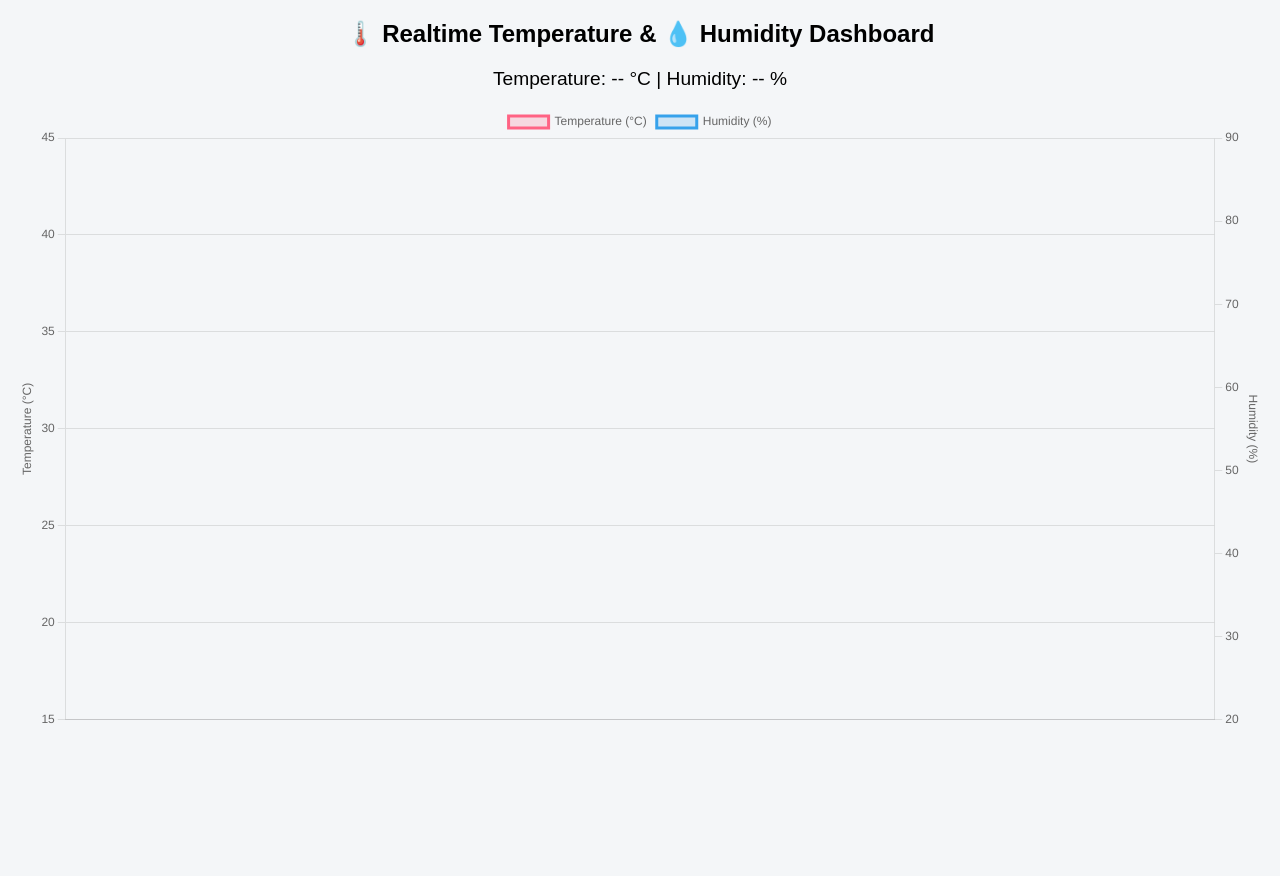
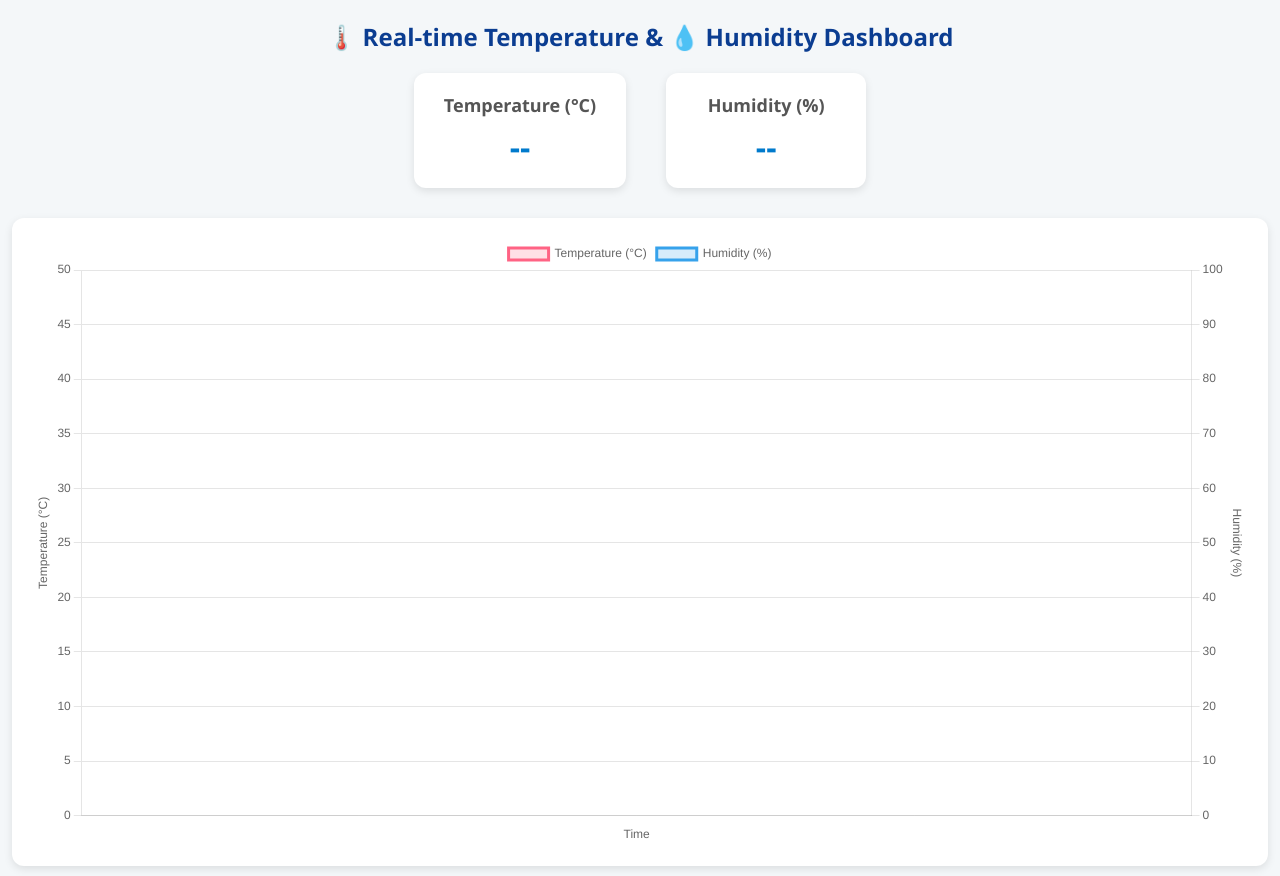
Before and after one commit to Maruay-tech/DHT22-iot-dashboard, a plain HTML site: page index.html in a window 1280 px wide. Before the commit the page ends 800 px from the top, so only its background shows below. Drawn offline with nearby package versions, Linux system fonts and the light colour scheme; no server answers.

Commit message:
Add files via upload

```diff
--- a/index.html
+++ b/index.html
@@ -1,43 +1,108 @@
 <!DOCTYPE html>
-<html lang="en">
+<html lang="th">
 <head>
   <meta charset="UTF-8" />
   <meta name="viewport" content="width=device-width, initial-scale=1" />
-<title>Realtime Temperature & Humidity Dashboard</title>
-<script src="https://www.gstatic.com/firebasejs/9.23.0/firebase-app-compat.js"></script>
-<script src="https://www.gstatic.com/firebasejs/9.23.0/firebase-database-compat.js"></script>
+  <title>🌡️ Realtime Temperature & 💧 Humidity Dashboard</title>
+  <script src="https://www.gstatic.com/firebasejs/9.22.0/firebase-app-compat.js"></script>
+  <script src="https://www.gstatic.com/firebasejs/9.22.0/firebase-database-compat.js"></script>
   <script src="https://cdn.jsdelivr.net/npm/chart.js"></script>
   <style>
     body {
-    font-family: Arial, sans-serif;
-    margin: 1rem;
-    background: #f4f6f8;
+      font-family: 'Segoe UI', Tahoma, Geneva, Verdana, sans-serif;
+      margin: 10px;
+      background: #f4f7f9;
+      color: #222;
     }
+
     h2 {
       text-align: center;
+      color: #0b3d91;
+      margin-bottom: 20px;
+      font-weight: 700;
     }
-  #current-values {
+
+    .sensor-values {
+      display: flex;
+      justify-content: center;
+      gap: 40px;
+      margin-bottom: 30px;
+      flex-wrap: wrap;
+    }
+
+    .value-box {
+      background: white;
+      border-radius: 12px;
+      padding: 20px 30px;
+      box-shadow: 0 3px 8px rgba(0,0,0,0.1);
+      min-width: 140px;
       text-align: center;
-    font-size: 1.2rem;
-    margin-bottom: 1rem;
     }
-  canvas {
-    max-width: 100%;
-    height: 300px;
+
+    .value-box .label {
+      font-size: 18px;
+      font-weight: 600;
+      color: #555;
+      margin-bottom: 8px;
+    }
+
+    .value-box .value {
+      font-size: 32px;
+      font-weight: 800;
+      color: #007acc;
+    }
+
+    #chartContainer {
+      max-width: 95vw;
+      margin: auto;
+      background: white;
+      border-radius: 12px;
+      padding: 20px;
+      box-shadow: 0 3px 8px rgba(0,0,0,0.1);
+    }
+
+    @media (max-width: 480px) {
+      .sensor-values {
+        flex-direction: column;
+        gap: 20px;
+      }
+
+      .value-box {
+        min-width: 100%;
+        padding: 18px 20px;
+      }
+
+      .value-box .label {
+        font-size: 16px;
+      }
+
+      .value-box .value {
+        font-size: 28px;
+      }
     }
   </style>
 </head>
 <body>
 
-<h2>🌡️ Realtime Temperature & 💧 Humidity Dashboard</h2>
-<div id="current-values">
-  Temperature: <span id="temp-value">--</span> °C | Humidity: <span id="hum-value">--</span> %
+<h2>🌡️ Real-time Temperature & 💧 Humidity Dashboard</h2>
+
+<div class="sensor-values">
+  <div class="value-box">
+    <div class="label">Temperature (°C)</div>
+    <div class="value" id="tempValue">--</div>
+  </div>
+  <div class="value-box">
+    <div class="label">Humidity (%)</div>
+    <div class="value" id="humValue">--</div>
+  </div>
 </div>
 
-<canvas id="chart" aria-label="Temperature and Humidity chart" role="img"></canvas>
+<div id="chartContainer">
+  <canvas id="chart"></canvas>
+</div>
 
 <script>
-  // 1. Firebase config - แก้เป็นของคุณ
+  // TODO: แก้ไข config ตาม Firebase ของคุณเอง
   const firebaseConfig = {
     apiKey: "YOUR_API_KEY",
     authDomain: "YOUR_PROJECT_ID.firebaseapp.com",
@@ -48,45 +113,39 @@
     appId: "YOUR_APP_ID"
   };
 
-  // 2. Initialize Firebase
+  // Initialize Firebase
   firebase.initializeApp(firebaseConfig);
   const dbRef = firebase.database().ref("/sensor");
 
-  // 3. Prepare chart data arrays
-  const maxDataPoints = 50;
-  const timeLabels = [];
-  const temperatureData = [];
-  const humidityData = [];
-
-  // 4. Setup Chart.js
+  // Chart.js Setup
   const ctx = document.getElementById('chart').getContext('2d');
-  const chart = new Chart(ctx, {
-    type: 'line',
-    data: {
-      labels: timeLabels,
+  const chartData = {
+    labels: [],
     datasets: [
       {
         label: 'Temperature (°C)',
-          data: temperatureData,
-          borderColor: 'rgba(255, 99, 132, 1)',
+        borderColor: 'rgb(255, 99, 132)',
         backgroundColor: 'rgba(255, 99, 132, 0.2)',
+        data: [],
+        fill: true,
+        tension: 0.3,
         yAxisID: 'y',
-          tension: 0.3,
-          fill: true,
-          pointRadius: 2,
       },
       {
         label: 'Humidity (%)',
-          data: humidityData,
-          borderColor: 'rgba(54, 162, 235, 1)',
+        borderColor: 'rgb(54, 162, 235)',
         backgroundColor: 'rgba(54, 162, 235, 0.2)',
+        data: [],
+        fill: true,
+        tension: 0.3,
         yAxisID: 'y1',
-          tension: 0.3,
-          fill: true,
-          pointRadius: 2,
       }
     ]
-    },
+  };
+
+  const config = {
+    type: 'line',
+    data: chartData,
     options: {
       responsive: true,
       interaction: {
@@ -97,59 +156,64 @@
       scales: {
         y: {
           type: 'linear',
-          display: true,
           position: 'left',
-          suggestedMin: 15,
-          suggestedMax: 45,
-          title: {
-            display: true,
-            text: 'Temperature (°C)'
-          }
+          title: { display: true, text: 'Temperature (°C)' },
+          min: 0,
+          max: 50
         },
         y1: {
           type: 'linear',
-          display: true,
           position: 'right',
-          suggestedMin: 20,
-          suggestedMax: 90,
-          grid: {
-            drawOnChartArea: false,
+          title: { display: true, text: 'Humidity (%)' },
+          min: 0,
+          max: 100,
+          grid: { drawOnChartArea: false }
         },
-          title: {
-            display: true,
-            text: 'Humidity (%)'
+        x: {
+          title: { display: true, text: 'Time' }
         }
       }
     }
-    }
-  });
+  };
 
-  // 5. Listen for realtime changes
-  dbRef.on('value', snapshot => {
-    const data = snapshot.val();
-    if (!data) return;
+  const myChart = new Chart(ctx, config);
 
+  // ฟังก์ชันอัปเดตข้อมูลบนหน้าและกราฟ
+  function updateData(temp, hum) {
+    // แสดงค่าปัจจุบัน
+    document.getElementById('tempValue').textContent = temp.toFixed(2);
+    document.getElementById('humValue').textContent = hum.toFixed(2);
+
+    // เก็บเวลาปัจจุบันในรูปแบบ HH:MM:SS
     const now = new Date();
     const timeLabel = now.toLocaleTimeString();
 
-    // Update current values display
-    document.getElementById('temp-value').textContent = data.temperature.toFixed(2);
-    document.getElementById('hum-value').textContent = data.humidity.toFixed(2);
+    // อัปเดตกราฟ
+    chartData.labels.push(timeLabel);
+    chartData.datasets[0].data.push(temp);
+    chartData.datasets[1].data.push(hum);
 
-    // Add new data points
-    timeLabels.push(timeLabel);
-    temperatureData.push(data.temperature);
-    humidityData.push(data.humidity);
-
-    // Keep array size to maxDataPoints
-    if (timeLabels.length > maxDataPoints) {
-      timeLabels.shift();
-      temperatureData.shift();
-      humidityData.shift();
+    // จำกัดจุดกราฟแสดงแค่ 30 จุดล่าสุด
+    if (chartData.labels.length > 30) {
+      chartData.labels.shift();
+      chartData.datasets[0].data.shift();
+      chartData.datasets[1].data.shift();
     }
 
-    // Update chart
-    chart.update();
+    myChart.update();
+  }
+
+  // ฟังชั่นดึงข้อมูล realtime จาก Firebase
+  dbRef.on('value', (snapshot) => {
+    const data = snapshot.val();
+    if (data) {
+      const temperature = parseFloat(data.temperature);
+      const humidity = parseFloat(data.humidity);
+
+      if (!isNaN(temperature) && !isNaN(humidity)) {
+        updateData(temperature, humidity);
+      }
+    }
   });
 </script>
 
```
Lines whose indentation alone changed are shown as unchanged.
